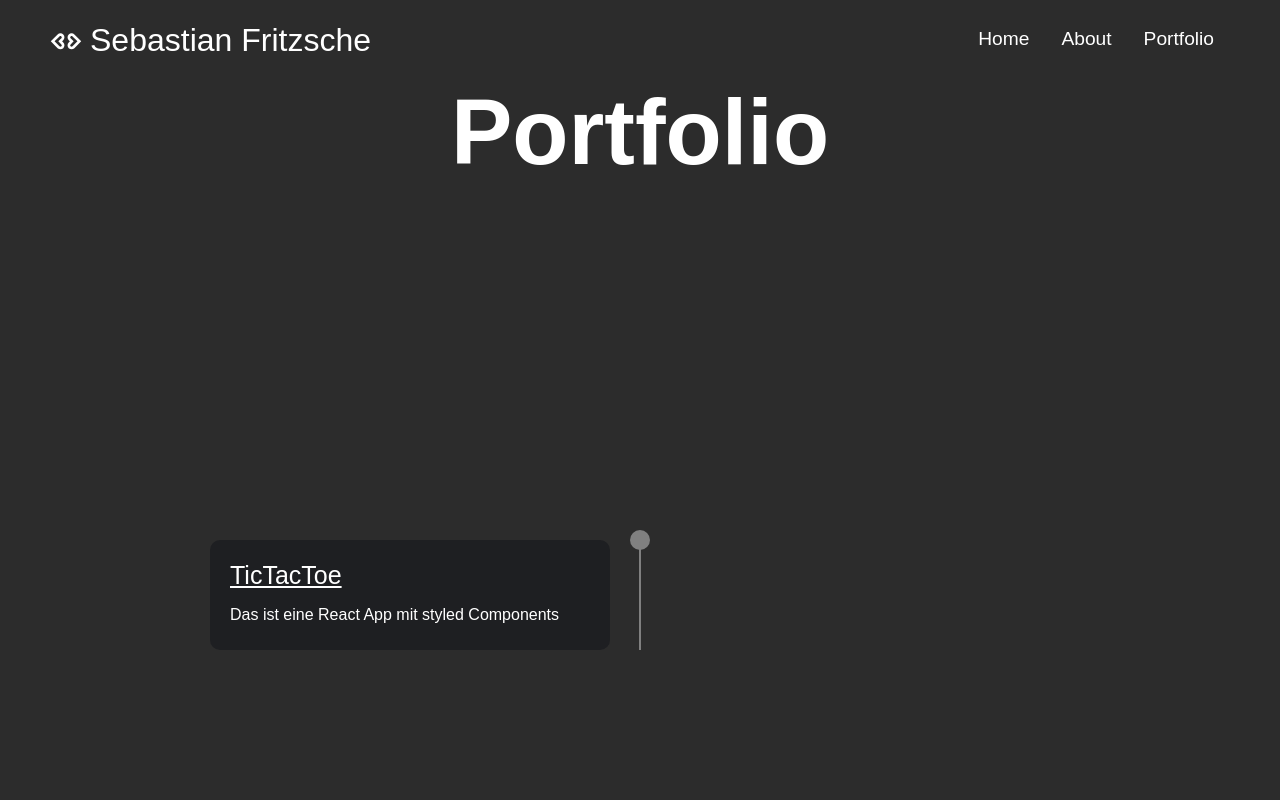
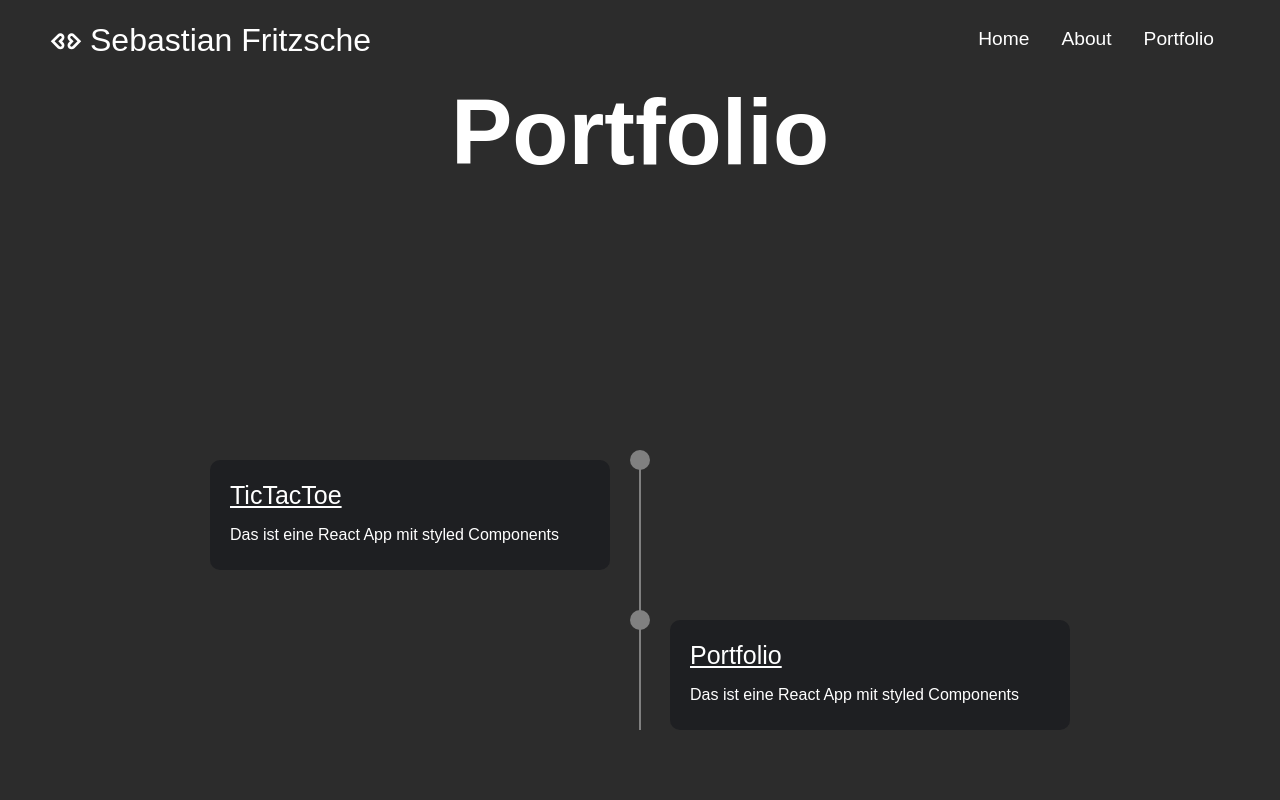
Before and after one commit to sfritzsche148/sfritzsche148.github.io, a React (Create React App) app: page /#/Portfolio in a window 1280 px wide. Shown: the top 800 px of the page. Built offline with nearby package versions, Linux system fonts and the light colour scheme.

Commit message:
update portfolio

```diff
--- a/src/components/pages/Portfolio/Portfolio.js
+++ b/src/components/pages/Portfolio/Portfolio.js
@@ -14,6 +14,12 @@ function Portfolio() {
                 <p>Das ist eine React App mit styled Components</p>
               </div>
             </li>
+            <li>
+              <div className="timeline-content">
+                <h1><a className='link' href=''>Portfolio</a></h1>
+                <p>Das ist eine React App mit styled Components</p>
+              </div>
+            </li>
           </ul>
         </div>
       </div>
```
